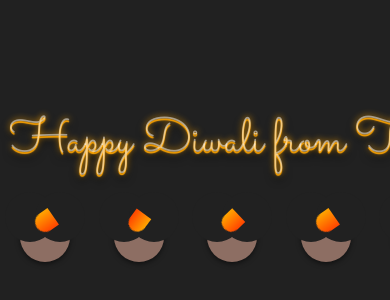
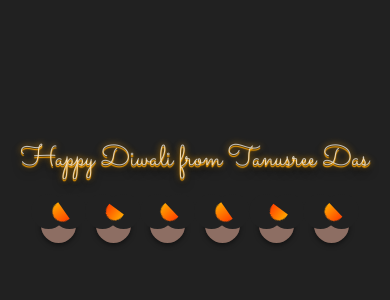
Before and after one commit to tanusreedasprapti/Happy-Diwali, a plain HTML site: page index.html in a window 390 px wide. Shown: the part 216-516 px from the top of the page. Drawn offline with Linux system fonts and the light colour scheme.

Commit message:
Update index.css

```diff
--- a/index.css
+++ b/index.css
@@ -3,60 +3,59 @@
 body {
     background-color: #212121;
     font-family: 'Sacramento', cursive;
+    margin: 0;
+    padding: 0;
+    display: flex;
+    justify-content: center;
+    align-items: center;
+    height: 100vh;
 }
 
 .main-wrapper {
-    height: 200px;
-    width: 600px;
-    position: fixed;
-    top: 0;
-    bottom: 0;
-    left: 0;
-    right: 0;
-    margin: auto;
+    width: 80%;
+    max-width: 600px;
+    text-align: center;
 }
 
 .greeting-message {
-    font-size: 3rem;
-    color: rgba(255, 255, 255, 0.5);
-    text-align: center;
+    font-size: 2.5rem;
+    color: rgba(255, 255, 255, 0.7);
     text-shadow: 0px 2px 1px orange, 0px 0px 6px orange, 0px 5px 10px rgba(0, 0, 0, 1);
 }
 
 .celebration-fireworks {
     list-style-type: none;
     padding: 0;
+    margin-top: 20px;
 }
 
 .celebration-fireworks li {
     display: inline-block;
-    margin: 20px;
+    margin: 15px;
     height: 50px;
     width: 50px;
-    border-radius: 500px;
+    border-radius: 50%;
     position: relative;
     background-color: #8d6e63;
     box-shadow: 0px 2px 5px rgba(0, 0, 0, 0.5);
 }
 
-.celebration-fireworks li::before {
+.celebration-fireworks li::before,
+.celebration-fireworks li::after {
     content: '';
     position: absolute;
     height: 100%;
+    width: 100%;
     background-color: #212121;
-    width: 100%;
-    border-radius: 500px;
+    border-radius: 50%;
+}
+
+.celebration-fireworks li::before {
     top: -40%;
     left: -30%;
 }
 
 .celebration-fireworks li::after {
-    content: '';
-    position: absolute;
-    height: 100%;
-    background-color: #212121;
-    width: 100%;
-    border-radius: 500px;
     top: -40%;
     right: -30%;
 }
@@ -101,9 +100,7 @@ body {
 }
 
 @keyframes fire {
-
-    0%,
-    100% {
+    0%, 100% {
         transform: rotate(55deg);
         width: 20px;
         background: linear-gradient(90deg, orange, orangered);
@@ -115,3 +112,42 @@ body {
         background: linear-gradient(90deg, orangered, orange);
     }
 }
+
+/* Media Queries for Responsiveness */
+@media (max-width: 768px) {
+    .main-wrapper {
+        width: 90%;
+    }
+
+    .greeting-message {
+        font-size: 2rem;
+    }
+
+    .celebration-fireworks li {
+        height: 40px;
+        width: 40px;
+        margin: 10px;
+    }
+
+    .celebration-fireworks li span {
+        height: 15px;
+        width: 15px;
+    }
+}
+
+@media (max-width: 480px) {
+    .greeting-message {
+        font-size: 1.8rem;
+    }
+
+    .celebration-fireworks li {
+        height: 35px;
+        width: 35px;
+        margin: 8px;
+    }
+
+    .celebration-fireworks li span {
+        height: 12px;
+        width: 12px;
+    }
+}
```
